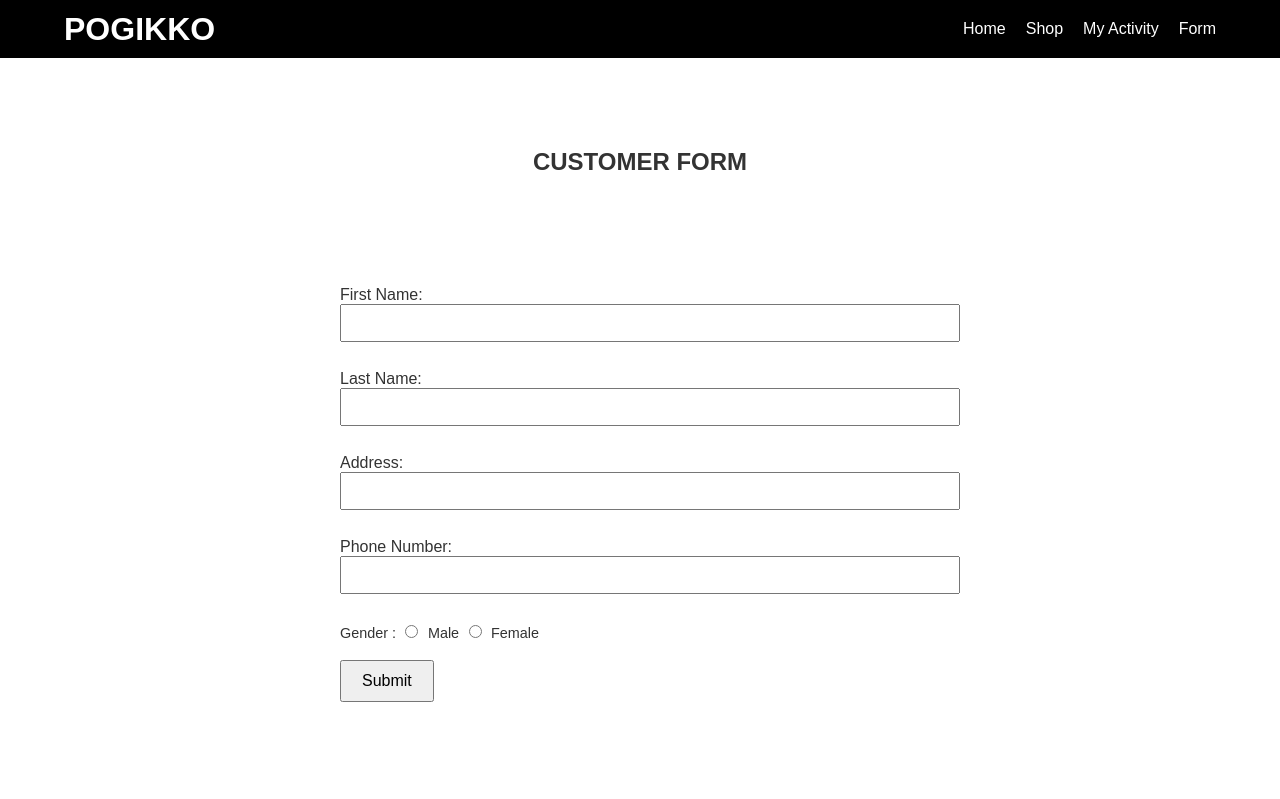
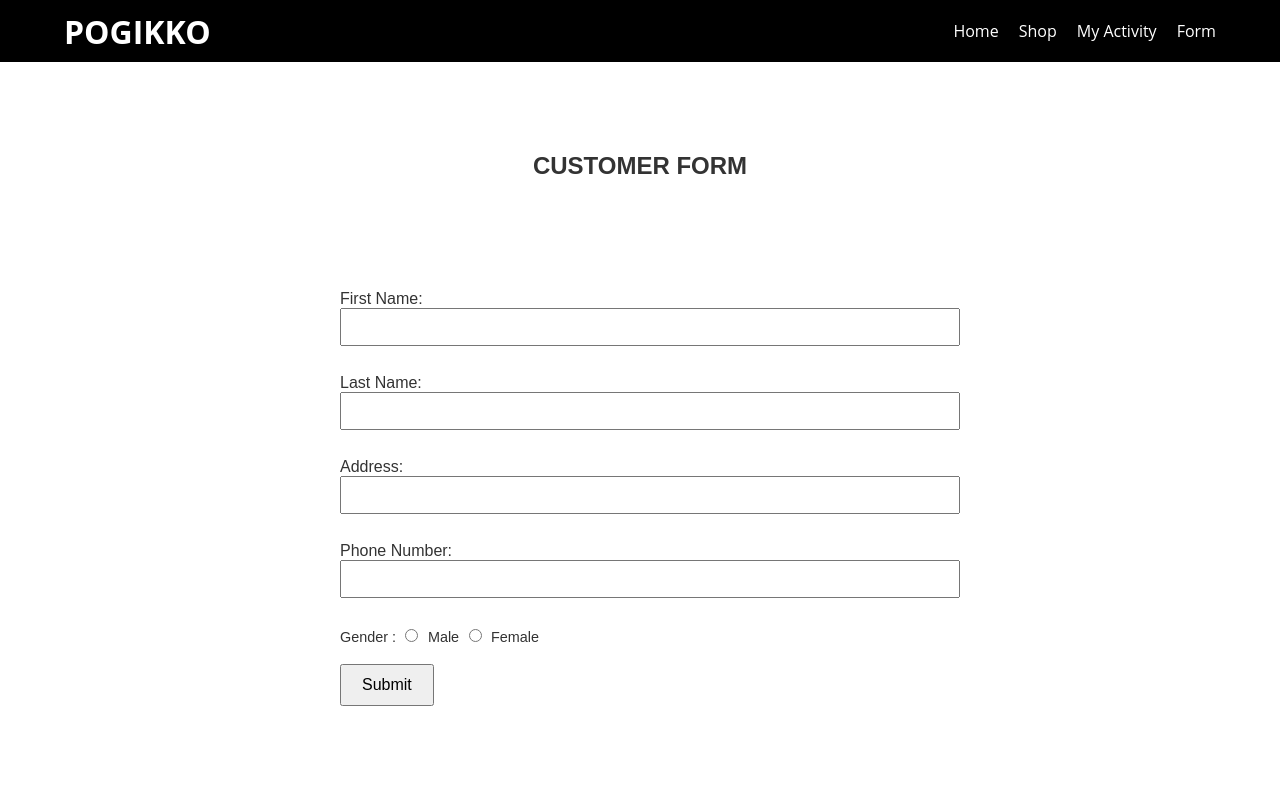
Before and after one commit to Lewisrosales/Lewis, a plain HTML site: page registrationform.html in a window 1280 px wide. Shown: the top 799 px of the page. Drawn offline with Linux system fonts and the light colour scheme; some packages are replaced by stand-ins of ours; a script that the page names is missing.

Commit message:
Update styles3.css

```diff
--- a/styles3.css
+++ b/styles3.css
@@ -3,6 +3,7 @@ body {
     margin: 0;
     padding: 0;
     color: #333;
+    font-family: "Open Sans", -apple-system, BlinkMacSystemFont, "Segoe UI", Roboto, Oxygen-Sans, Ubuntu, Cantarell, "Helvetica Neue", Helvetica, Arial, sans-serif;
 }
 
 .upperbody {
```
